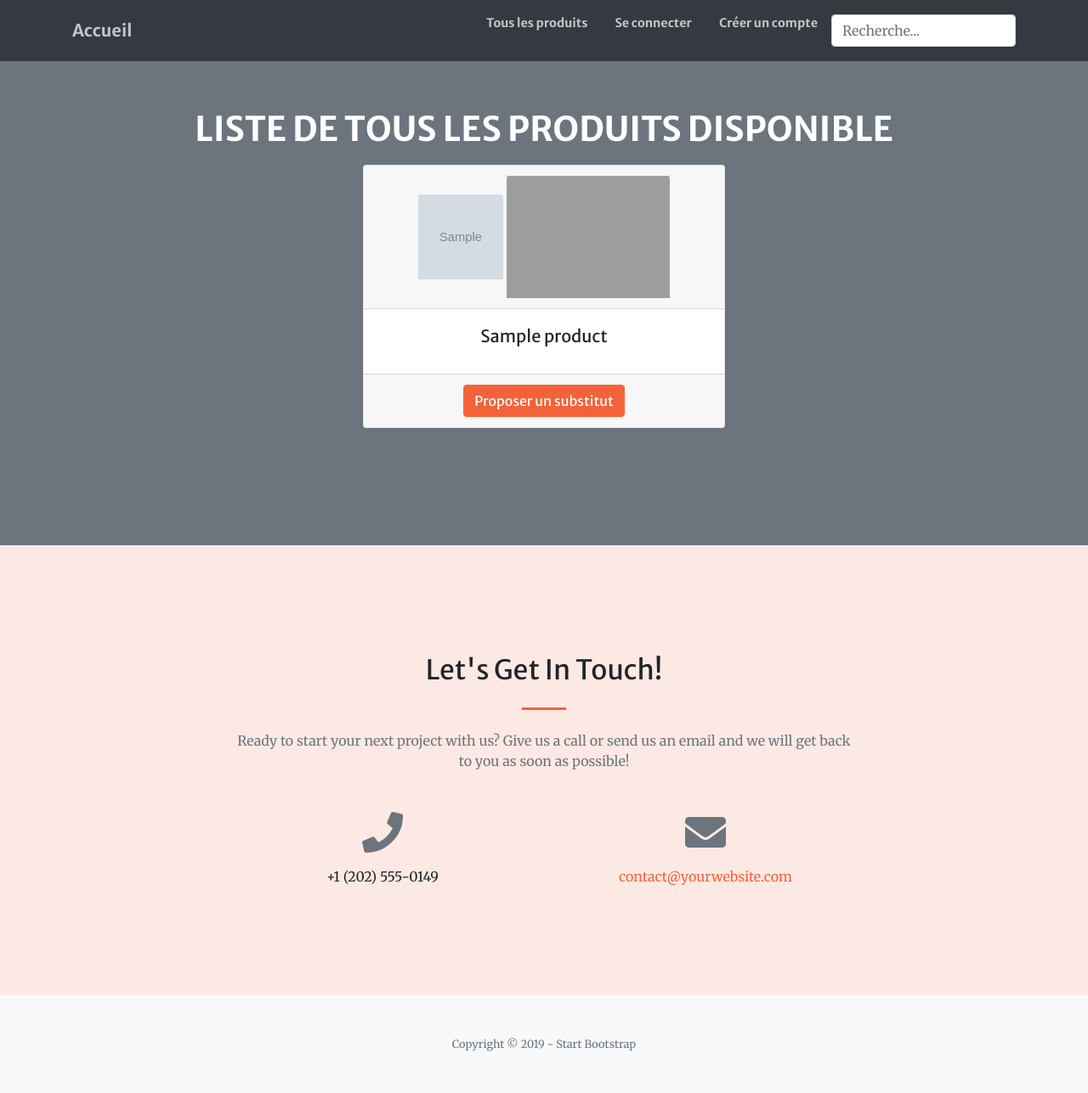
After one commit to valentinbus/p8, a Django app: template pur_beurre/openfoodfact/templates/op/test.html in a window 1280 px wide. The commit adds this page. Shown: the whole page at 85% size. Run offline with Django 3.2, Linux system fonts and the light colour scheme; the template is opened without the code that fills it: most values are stand-ins (such as "Sample title", 1, 10 or a date in 2020); grey boxes marked "Sample" are stand-in pictures; some libraries are stand-ins or nearby versions; grey boxes are pictures that could not be loaded.

Commit message:
[front-end] Put ID for html element

```diff
--- a/pur_beurre/openfoodfact/templates/op/list_products.html
+++ b/pur_beurre/openfoodfact/templates/op/list_products.html
@@ -28,7 +28,7 @@
                     <h5 class="card-title">{{ product.name }}</h5>
                 </div>
                 <div class="card-footer">
-                    <a href="/openfoodfact/replace/?id={{ product.pk }}" class="btn btn-primary">Proposer un substitut</a>
+                    <a id="purpose_substitut_button" href="/openfoodfact/replace/?id={{ product.pk }}" class="btn btn-primary">Proposer un substitut</a>
                 </div>
             </div>
         </div>
--- a/pur_beurre/openfoodfact/templates/op/replace_products.html
+++ b/pur_beurre/openfoodfact/templates/op/replace_products.html
@@ -34,7 +34,7 @@
                     <h5 class="card-title">{{ product.name }}</h5>
                 </div>
                 <div class="card-footer">
-                    <a href="/openfoodfact/save_replacement/?id_product_to_replace={{ product_to_replace.id }}&id_replace_product={{ product.id }}" class="btn btn-primary">Enregistrer le substitut</a>
+                    <a id="save_substitut_button" href="/openfoodfact/save_replacement/?id_product_to_replace={{ product_to_replace.id }}&id_replace_product={{ product.id }}" class="btn btn-primary">Enregistrer le substitut</a>
                 </div>
             </div>
         </div>
--- a/pur_beurre/openfoodfact/templates/op/search_product.html
+++ b/pur_beurre/openfoodfact/templates/op/search_product.html
@@ -21,7 +21,7 @@
     <div class="col-lg-8 align-self-end">
         <h1 class="text-uppercase text-white font-weight-bold">Faites votre recherche:</h1>
         <form class="form-horizontal" action='' method="GET" style="margin: 20">
-            <input type="text" class="form-control" name="q" aria-describedby="helpId" placeholder="Recherche...">
+            <input id="search_product_home" type="text" class="form-control" name="q" aria-describedby="helpId" placeholder="Recherche...">
         </form>
     </div>
     </div>
--- /dev/null
+++ b/pur_beurre/openfoodfact/templates/op/test.html
@@ -0,0 +1,35 @@
+{% extends 'base.html' %}
+{% load static %}
+
+<link href="{% static 'vendor/fontawesome-free/css/all.min.css' %}" rel="stylesheet" type="text/css">
+
+<!-- Google Fonts -->
+<link href="https://fonts.googleapis.com/css?family=Merriweather+Sans:400,700" rel="stylesheet">
+<link href='https://fonts.googleapis.com/css?family=Merriweather:400,300,300italic,400italic,700,700italic' rel='stylesheet' type='text/css'>
+
+{% block content %}
+
+<section class="page-section bg-secondary">
+<div class="container-fluid">
+    <div class="legend align-items-center justify-content-center text-center">
+        <h1 class="text-uppercase text-white font-weight-bold">Liste de tous les produits disponible</h1>
+    </div>
+    <div class="row align-items-center justify-content-center text-center">
+        <div class="card col-4 mx-1 px-0" style="width: 18rem;">
+            <div class="card-header">
+            <img src="{{ product.url_image_recto }}" class="card-img-top" alt="..." style="
+            height: 100px;
+            width: 100px;">
+            <img class="img-fluid card-img-top" style="width: 50%" src="/static/img/nutriscore/{{ product.nutriscore }}.png">
+            </div>
+            <div class="card-body">
+                <h5 class="card-title">{{ product.name }}</h5>
+            </div>
+            <div class="card-footer">
+                <a href="ok" class="btn btn-primary">Proposer un substitut</a>
+            </div>
+        </div>
+    </div>
+</div>
+</section>
+{% endblock content %}
```
